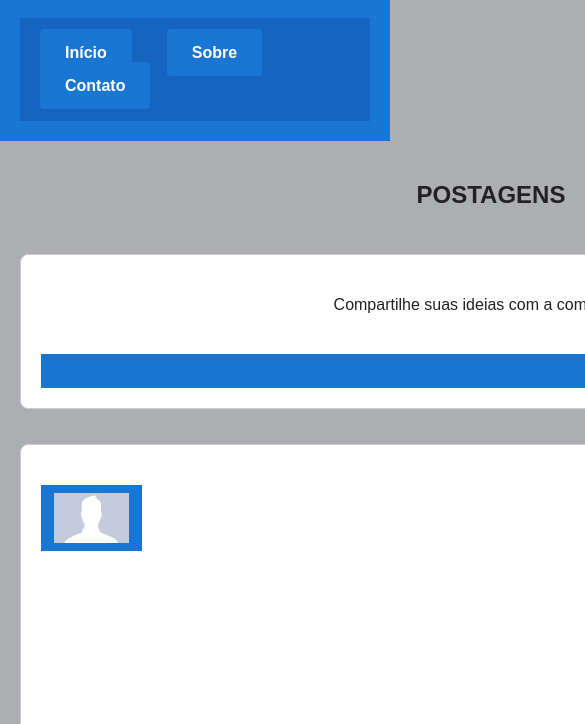
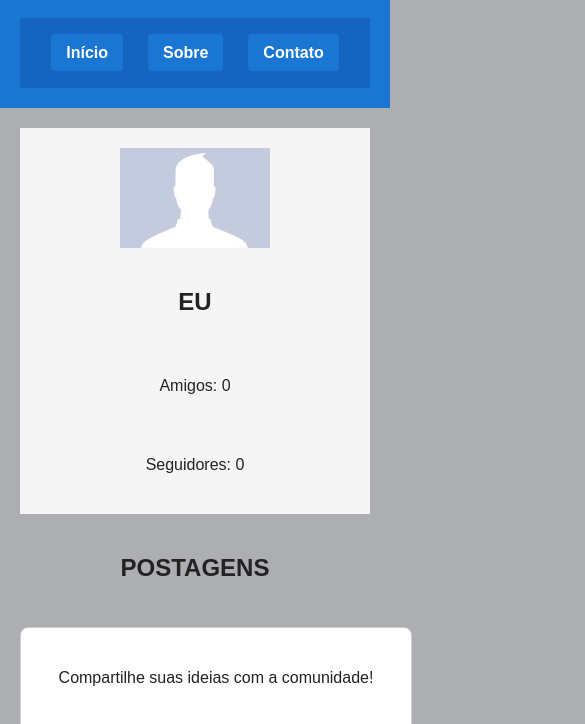
Before and after one commit to Dudis23/Quadro-Livre, a plain HTML site: page index.html in a window 390 px wide. Shown: the part 92-816 px from the top of the page, 585 px wide, since content can reach past the window. Drawn offline with Linux system fonts and the light colour scheme.

Commit message:
flexbox bugado corrigido

```diff
--- a/estilo.css
+++ b/estilo.css
@@ -141,13 +141,14 @@ main a:hover {
 
 main {
     display: flex;
-    flex-direction:row;
+    flex-direction: row;
     align-items: flex-start;
     justify-content: flex-start;
     gap: 50px;
+    flex-wrap: wrap;
 
-
-    width: 200px;
+    width: 100%;
+    box-sizing: border-box;
 }
 
 .post {
@@ -159,11 +160,11 @@ main {
     text-align: left;
     width: 100%;
     max-width: 900px;
+    box-sizing: border-box;
     margin: 10px 0 10px auto;
     justify-content: flex-start;
     display: flex;
     flex-direction: column;
-    width: 900px;
     gap: 10px;
 }
 
@@ -303,6 +304,11 @@ footer {
     gap: 5px;
 }
 
+#postagens {
+    flex: 1;
+    min-width: 0;
+}
+
 section {
     margin-bottom: 40px;
 
@@ -319,3 +325,40 @@ h2 {
 p {
     line-height: 1.7;
 }
+
+/* Responsivo - celular */
+@media (max-width: 768px) {
+
+    main {
+        flex-direction: column;
+        gap: 20px;
+    }
+
+    aside {
+        width: 100%;
+        order: -1;
+        align-items: center;
+        text-align: center;
+        box-sizing: border-box;
+    }
+
+    .post,
+    .postar {
+        max-width: 100%;
+        margin: 10px 0;
+    }
+
+    nav ul {
+        justify-content: center;
+    }
+
+    nav a {
+        padding: 10px 15px;
+        margin: 8px 5px;
+    }
+
+    nav input[type="search"] {
+        width: 100%;
+        box-sizing: border-box;
+    }
+}
```
